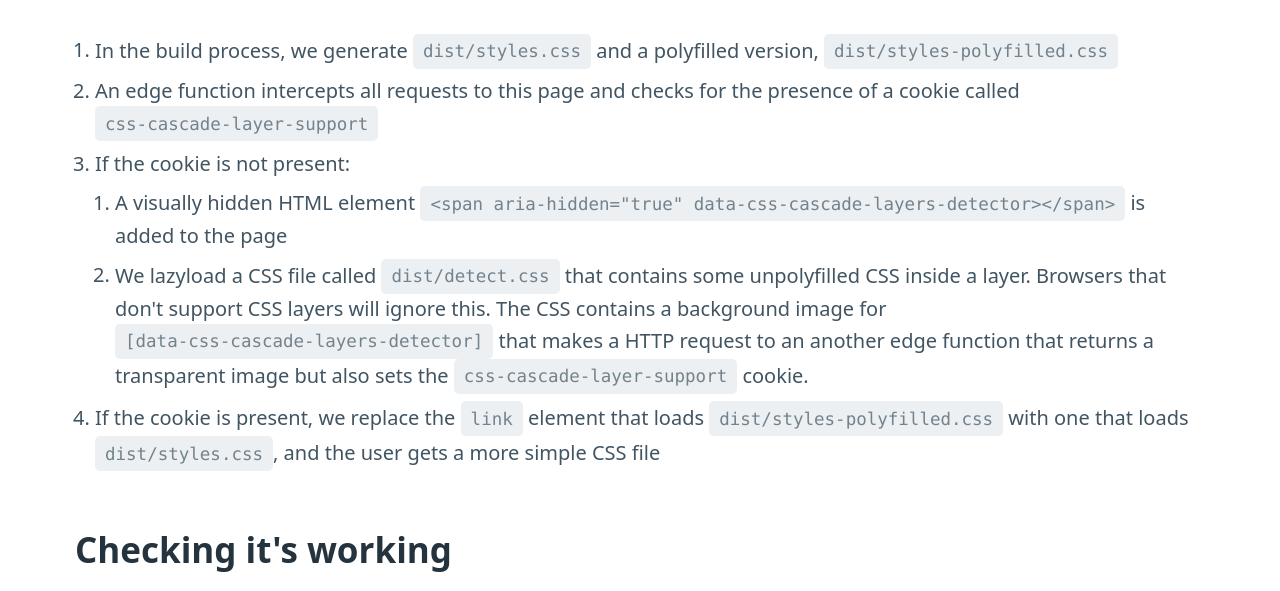
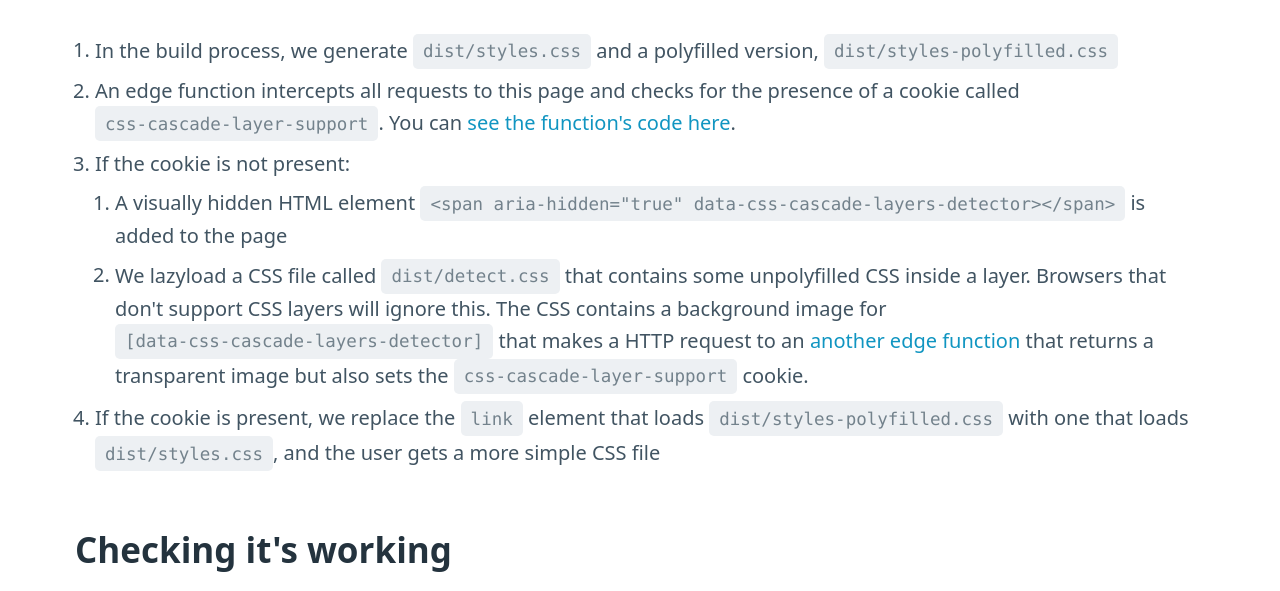
Before and after one commit to philwolstenholme/cascade-layer-detection, a website: page index.html in a window 1280 px wide. Shown: the part 679-1270 px from the top of the page. Drawn offline with Linux system fonts and the light colour scheme.

Commit message:
Update index

```diff
--- a/index.html
+++ b/index.html
@@ -58,7 +58,11 @@
           <li>
             An edge function intercepts all requests to this page and checks for
             the presence of a cookie called
-            <code>css-cascade-layer-support</code>
+            <code>css-cascade-layer-support</code>. You can
+            <a
+              href="https://github.com/philwolstenholme/cascade-layer-detection/blob/main/netlify/edge-functions/transform-response/index.ts"
+              >see the function's code here</a
+            >.
           </li>
 
           <li>
@@ -78,8 +82,12 @@
                 don't support CSS layers will ignore this. The CSS contains a
                 background image for
                 <code>[data-css-cascade-layers-detector]</code>
-                that makes a HTTP request to an another edge function that
-                returns a transparent image but also sets the
+                that makes a HTTP request to an
+                <a
+                  href="https://github.com/philwolstenholme/cascade-layer-detection/blob/main/netlify/edge-functions/css-cascade-layers/index.ts"
+                  >another edge function</a
+                >
+                that returns a transparent image but also sets the
                 <code>css-cascade-layer-support</code> cookie.
               </li>
             </ol>
```
